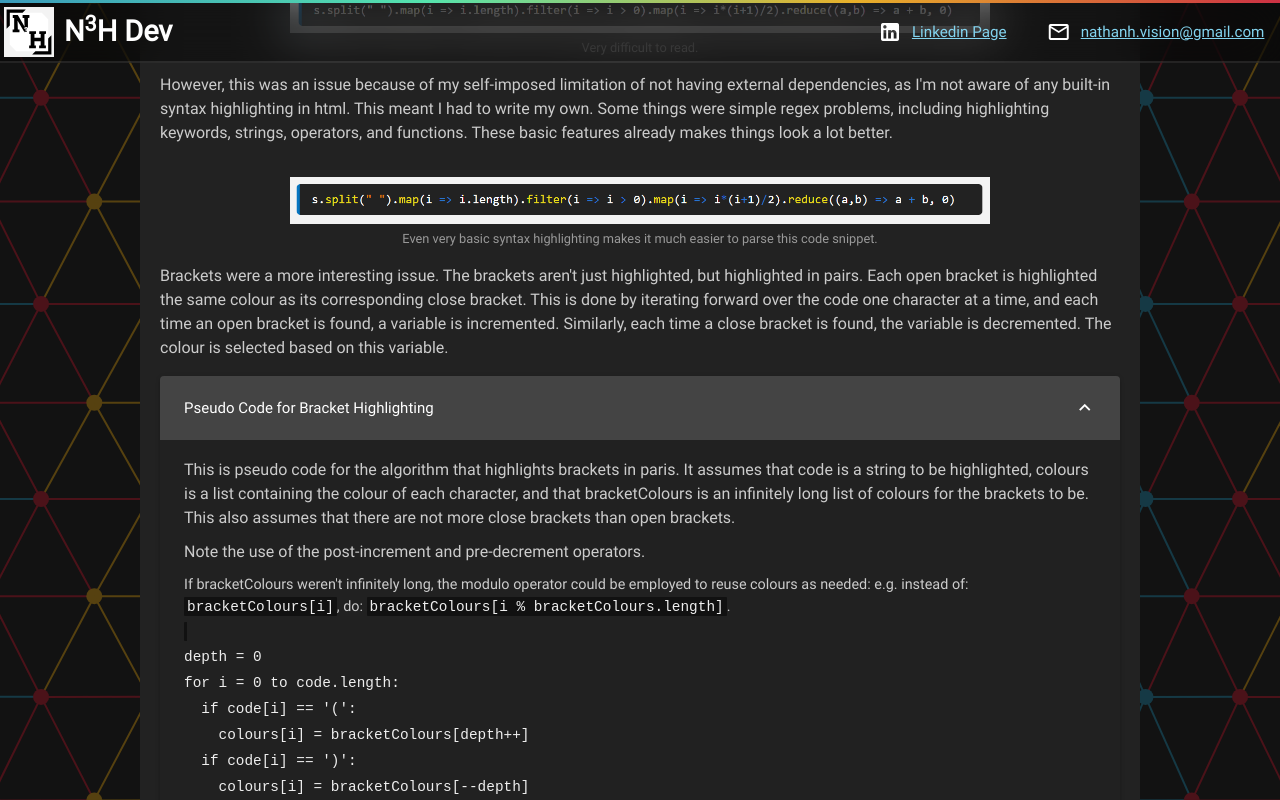
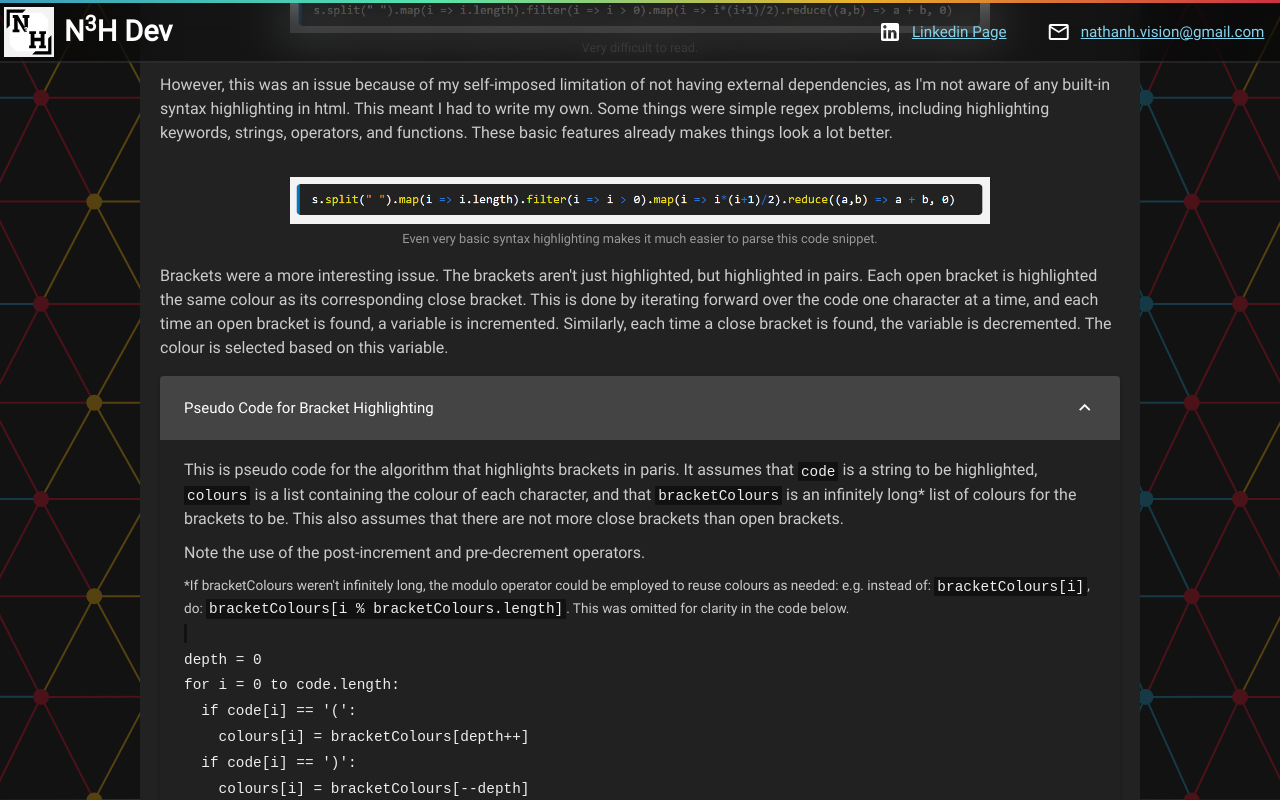
Before and after one commit to nateCode1/portfolio-nuxt-3, a Nuxt app: page /blog/jsol-release in a window 1280 px wide. Both pictures are taken after a click on the button "Pseudo Code for Bracket Highlighting". Shown: the part 1545-2345 px from the top of the page. Built offline with nearby package versions, Linux system fonts and the light colour scheme.

Commit message:
Minor jsol article updates/fixes

```diff
--- a/pages/blog/jsol-release.vue
+++ b/pages/blog/jsol-release.vue
@@ -40,7 +40,7 @@
 
     <h3>No Framework</h3>
 
-    <p>I decided early on that I wanted to make the entire project without using a web framework, and keeping everything in a single file with no dependencies. This was mostly an arbitrary challenge for myself, but it does have the benefit of making the finished product highly portable. The project can be run in from a single file that can be sent around, and used without any internet access.</p>
+    <p>I decided early on that I wanted to make the entire project without using a web framework, and keeping everything in a single file with no dependencies. This was mostly an arbitrary challenge for myself, but it does have the benefit of making the finished product highly portable. The project can be run from a single .html file that can be sent around, and used without any internet access.</p>
 
     <p>The one concession I made was allowing myself to use links to documentation when writing informational content. I tried to ensure the most prudent information was present, but also linked to the full MDN docs for completeness.</p>
 
@@ -58,7 +58,7 @@
       </v-expansion-panel>
     </v-expansion-panels>
 
-    <p>Perhaps the most obvious downside was the lack of components. While it is possible to create something like a component system with vanilla JS, it is more effort than it's worth for small projects. So there was a lot of copy-pasting of html, which made it annoying to change things. If I were to to this again, I'd probably invest the time to make a component out of collapsable sections. However, they were a late addition, which is why I didn't bother.</p>
+    <p>Perhaps the most obvious downside was the lack of components. While it is possible to create something like a component system with vanilla JS, it is more effort than it's worth for small projects. This meant there was a lot of copy-pasting of html, which made it annoying to change things. If I were to to this again, I'd probably invest the time to make a component out of collapsable sections. However, they were a late addition, which is why I didn't bother.</p>
 
 
     <h3>Syntax Highlighting</h3>
@@ -78,9 +78,9 @@
         title="Pseudo Code for Bracket Highlighting"
       >
         <v-expansion-panel-text>
-          <p>This is pseudo code for the algorithm that highlights brackets in paris. It assumes that code is a string to be highlighted, colours is a list containing the colour of each character, and that bracketColours is an infinitely long list of colours for the brackets to be. This also assumes that there are not more close brackets than open brackets.</p>
+          <p>This is pseudo code for the algorithm that highlights brackets in paris. It assumes that <code>code</code> is a string to be highlighted, <code>colours</code> is a list containing the colour of each character, and that <code>bracketColours</code> is an infinitely long* list of colours for the brackets to be. This also assumes that there are not more close brackets than open brackets.</p>
           <p>Note the use of the post-increment and pre-decrement operators.</p>
-          <p style="font-size: 0.9rem;">If bracketColours weren't infinitely long, the modulo operator could be employed to reuse colours as needed: e.g. instead of: <code>bracketColours[i]</code>, do: <code>bracketColours[i % bracketColours.length]</code>.</p>
+          <p style="font-size: 0.85rem;">*If bracketColours weren't infinitely long, the modulo operator could be employed to reuse colours as needed: e.g. instead of: <code>bracketColours[i]</code>, do: <code>bracketColours[i % bracketColours.length]</code>. This was omitted for clarity in the code below.</p>
           <v-code class="mt-2"><pre>
 depth = 0
 for i = 0 to code.length:
@@ -110,7 +110,7 @@ for i = 0 to code.length:
     <p>I've done a lot of coding problems before, so it was interesting to try my hand at writing them. There were two notable challenges in writing these problems:</p>
 
     <ol class="mt-2">
-      <li>The problems must teach people the skills to solve subsequent problems.</li>
+      <li>The problems must teach users the skills to solve subsequent problems.</li>
       <li>The problems must be solvable in one line.</li>
     </ol>
 
```
